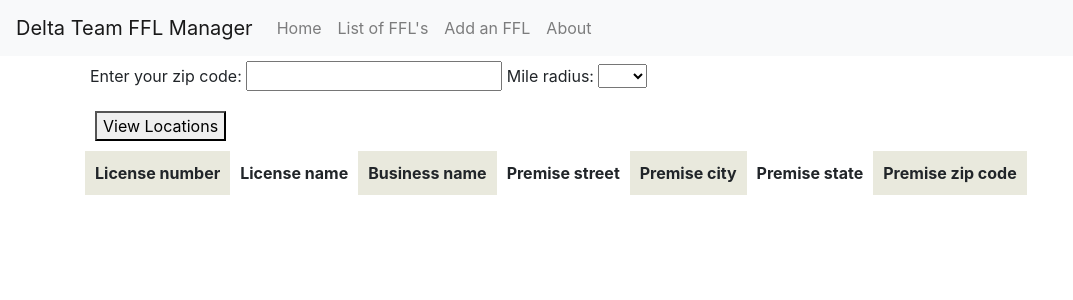
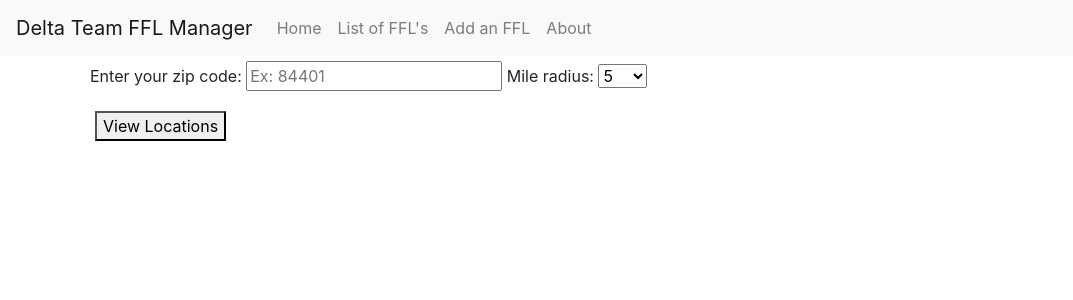
Before and after one commit to danielkhodge/preferred-list-manager, an Angular app: page /ffl-list in a window 1280 px wide. Shown: the top 300 px of the page, without its empty margins (0-1073 px from the left). Built offline with nearby package versions, Linux system fonts and the light colour scheme.

Commit message:
saved Wednesday morning 12:23. Both get and post commands have permission errors.

```diff
--- a/src/app/add-ffl/add-ffl.component.css
+++ b/src/app/add-ffl/add-ffl.component.css
@@ -1,5 +1,5 @@
 input {
-    margin: 20px;
+    /* margin: 20px; */
     background-color: rgb(197, 197, 197);
     border: 1px solid black;
     /* max-width: fit-content; */
@@ -13,6 +13,10 @@ input {
     text-align: center;
   }
 
-  .form-control {
-    width: 200px;
+  .form-group {
+      margin-top: 20px;
   }
+
+  #shortLicence {
+      align-items: left;
+  }
--- a/src/app/add-ffl/add-ffl.component.html
+++ b/src/app/add-ffl/add-ffl.component.html
@@ -1,14 +1,26 @@
     <form name="newFFLForm">
         <div class="form-row">
-          <div class="form-group col-sm-6">
-            <label for="inputEmail4"><h4>Short Licence</h4></label>
-            <input type="string" class="form-control" id="shortLicence" [(ngModel)]="shortLicence" name="shortLicence">
+          <div class="form-group col-sm-2.5">
+            <label id="shortLicence"><h4>Short Licence</h4></label>
           </div>
-          <div class="form-group col-sm-6">
+          <div class="form-group col-sm-2.5">
+            <input type="string" class="form-control" id="shortLicence" [(ngModel)]="shortLicence" name="shortLicence" placeholder="1-23-4567">
+          </div>
+
+
+          <div class="form-group col-sm-1">
             <button (click)="clearForm()" type="submit" class="btn btn-primary">Clear</button>
           </div>
+
+
+          <div class="form-group col-sm-1">
+            <button (click)="submitFfl()" type="submit" class="btn btn-primary">Add FFL</button>
+          </div>
+
+          <div class="form-group col-sm-5"></div>
+
         </div>
-        <div class="row">
+        <!-- <div class="row">
           <div class="col-sm-6">
             <button (click)="submitFfl()" type="submit" class="btn btn-primary">Add FFL</button>
             <div class="success">
@@ -16,5 +28,5 @@
             </div>
           </div>
           <div class="col-sm-6"></div>
-        </div>
+        </div> -->
       </form>
--- a/src/app/add-ffl/add-ffl.component.ts
+++ b/src/app/add-ffl/add-ffl.component.ts
@@ -1,4 +1,5 @@
 import { Component, OnInit } from '@angular/core';
+import { HttpBackend, HttpClient, HttpRequest } from '@angular/common/http';
 
 @Component({
   selector: 'app-add-ffl',
@@ -8,6 +9,10 @@ import { Component, OnInit } from '@angular/core';
 export class AddFflComponent implements OnInit {
 
   shortLicence;
+  url = 'https://sandbox-app.fflapi.com/v1/addDealerToCustomList';
+
+  constructor(private http: HttpClient) { }
+
 
   public submitFfl() {
     // tslint:disable-next-line: max-line-length
@@ -16,14 +21,17 @@ export class AddFflComponent implements OnInit {
 
   public addFfl(shortLicence) {
     console.log({shortLicence});
+    console.log(this.http);
 
+    const endPoints = '/posts';
+    this.http.post(this.url + endPoints, shortLicence).subscribe(data => {
+    console.log(data);
+  });
   }
 
   public clearForm() {
-
+    this.shortLicence = '';
   }
-
-  constructor() { }
 
   ngOnInit() {
   }
--- a/src/app/ffl-list/ffl-list.component.css
+++ b/src/app/ffl-list/ffl-list.component.css
@@ -3,6 +3,6 @@
     background-color: rgb(233, 233, 221);
 }
 
-th {
+td {
     padding: 10px;
 }
--- a/src/app/ffl-list/ffl-list.component.html
+++ b/src/app/ffl-list/ffl-list.component.html
@@ -1,6 +1,10 @@
+<form name="listFFLsForm">
   <div style="padding: 5px; padding-bottom: 10px;">
-    Enter your zip code: <input type="number" [(ngModel)]="zip">
-    Mile radius: <select type="number" [(ngModel)]="radius">
+    Enter your zip code:
+    <input type="double" [(ngModel)]="zip" placeholder="Ex: 84401" name="zip"/> Mile
+    radius:
+    <select type="double" selected="5" [(ngModel)]="radius" placeholder="1-100" name="radius">
+      <option>1</option>
       <option>5</option>
       <option>10</option>
       <option>25</option>
@@ -9,17 +13,20 @@
     </select>
   </div>
   <div>
-    <button style="margin: 10px;" (click)="searchZip()">View Locations</button>
+    <button style="margin: 10px;" (click)="search()">View Locations</button>
   </div>
 
-<table>
-    <tr>
-      <th id="color">License number</th>
-      <th>License name</th>
-      <th id="color">Business name</th>
-      <th>Premise street</th>
-      <th id="color">Premise city</th>
-      <th>Premise state</th>
-      <th id="color">Premise zip code</th>
+  <table *ngIf="arrFfls && arrFfls.length > 0">
+    <tr *ngFor="let ffl of arrFfls">
+      <td id="color">{{ffl.license_number}}</td>
+      <td>{{ffl.license_name}}</td>
+      <td id="color">{{ffl.business_name}}</td>
+      <td>{{ffl.premise_street}}</td>
+      <td id="color">{{ffl.premise_city}}</td>
+      <td>{{ffl.premise_state}}</td>
+      <td id="color">{{ffl.premise_zip_code}}</td>
+      <td>{{ffl.voice_phone}}</td>
+      <td><button class="btn btn-primary" (click)= "removeFfl(ffl.license_number)">Remove</button></td>
     </tr>
   </table>
+</form>
--- a/src/app/ffl-list/ffl-list.component.ts
+++ b/src/app/ffl-list/ffl-list.component.ts
@@ -1,4 +1,7 @@
-import { Component, OnInit } from '@angular/core';
+import { Component, OnInit, ComponentFactoryResolver } from '@angular/core';
+import { HttpClient, HttpErrorResponse, HttpHeaders } from '@angular/common/http';
+import { Observable } from 'rxjs';
+import { PageNotFoundComponent } from '../page-not-found/page-not-found.component';
 
 @Component({
   selector: 'app-ffl-list',
@@ -7,20 +10,83 @@ import { Component, OnInit } from '@angular/core';
 })
 export class FflListComponent implements OnInit {
 
+  name = 'Ffl';
   zip;
-  radius;
+  radius = "5";
 
-  public searchZip() {
-    this.resultsList(this.zip, this.radius);
+  constructor(private http: HttpClient) {}
+  arrFfls: string [];
+
+  getFfls() {
+    console.log('This method is working');
+    var data = this.http.get('../../assets/data/ffl-list-test.json');
+    console.log(data);
+    return data;
   }
 
-  public resultsList(zip, radius) {
+  public removeFfl(name: string) {
+    if (confirm('Are you sure to delete ' + name)) {
+      console.log('Implement delete functionality here');
+      // call delete web service
 
+      // call load web service using current zip and radius
+      //this.search_MOCK();
+      this.search();
+    }
   }
 
-  constructor() { }
+  public search() {
+    console.log(this.zip, this.radius);
+
+    const httpOptions = {
+      headers: new HttpHeaders({
+        "X-Authorization": "v0uzRDwsEhfYRsx19Nmx9tFaNwQP7UetkC0iVdRVzyMnK7PLvDiUknnMW0DLP4ol5f36b419419b7"
+      })
+    };
+
+    const formData = new FormData();
+    formData.append('zipcode', this.zip);
+    formData.append('radius', this.radius);
+
+
+    // this.http.post('https://sandbox-app.fflapi.com/v1/getCustomDealerList', formData, httpOptions).subscribe(
+    this.http.post('/api/getCustomDealerList', formData, httpOptions).subscribe(
+      data => {
+        this.arrFfls = data as string[];
+      },
+      (er: HttpErrorResponse) => {
+        console.log("MESSAGE: " + er);
+        // console.log("First Record: " + this.arrFfls[1]);
+      }
+    );
+    // this.getFfls()
+    //   .subscribe(
+    //     {
+    //       next(position) {
+    //         console.log('Current Position: ', position);
+    //       },
+    //       error(msg) {
+    //         console.log('Error Getting Location: ', msg);
+    //       },
+    //       complete() {
+    //         console.log('Data Complete!');
+    //       }
+    //     });
+  }
+
+  public search_MOCK() {
+    this.http.get('./../../assets/data/ffl-list-test.json').subscribe(
+      data => {
+        this.arrFfls = data as string [];
+      },
+      (er: HttpErrorResponse) => {
+        console.log(this.arrFfls[1]);
+      }
+    );
+  }
 
   ngOnInit() {
+    //this.search_MOCK();
   }
 
 }
--- a/src/app/page-not-found/page-not-found.component.ts
+++ b/src/app/page-not-found/page-not-found.component.ts
@@ -7,6 +7,8 @@ import { Component, OnInit } from '@angular/core';
 })
 export class PageNotFoundComponent implements OnInit {
 
+  error = 'An error occurred.';
+
   constructor() { }
 
   ngOnInit() {
--- /dev/null
+++ b/webpack.config.js
@@ -0,0 +1,9 @@
+// Webpack Config
+devServer: {
+    headers: {
+        'Access-Control-Allow-Origin': '*',
+        'Access-Control-Allow-Credentials': 'true',
+        'Access-Control-Allow-Headers': 'Content-Type, Authorization, x-id, X-Authorization, Content-Length, X-Requested-With',
+        'Access-Control-Allow-Methods': 'GET, POST, PUT, DELETE, OPTIONS'
+    }
+ }
```
Also changed, not shown: package.json (+5 -2 lines), proxy.conf.json (added, +8 -0 lines), src/app/config.service.ts (+6 -1 lines), src/assets/data/ffl-list-test.json (added, +26 -0 lines), 1 other file (tests, documents, lock files or other folders). Lines whose indentation alone changed are shown as unchanged.
